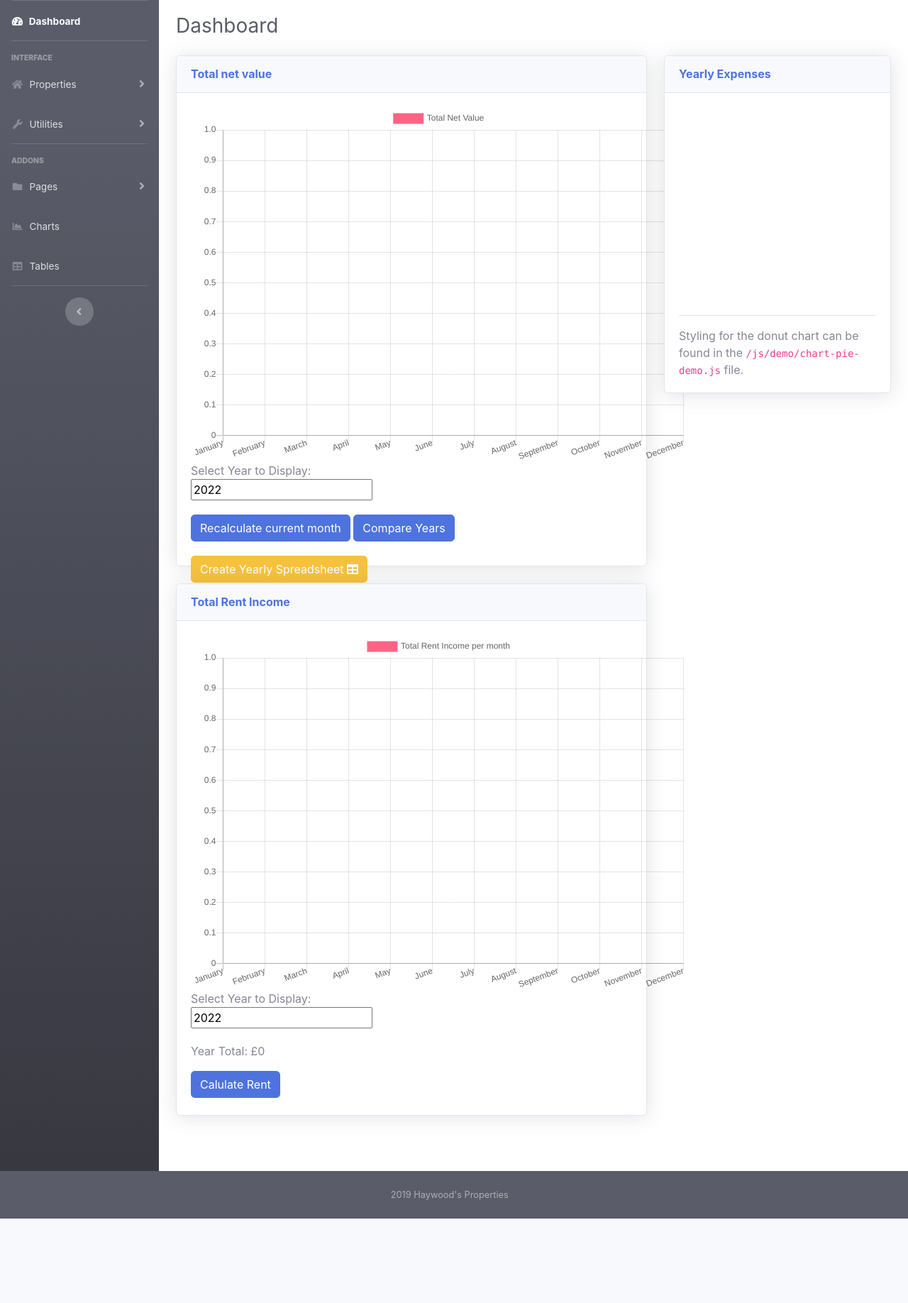
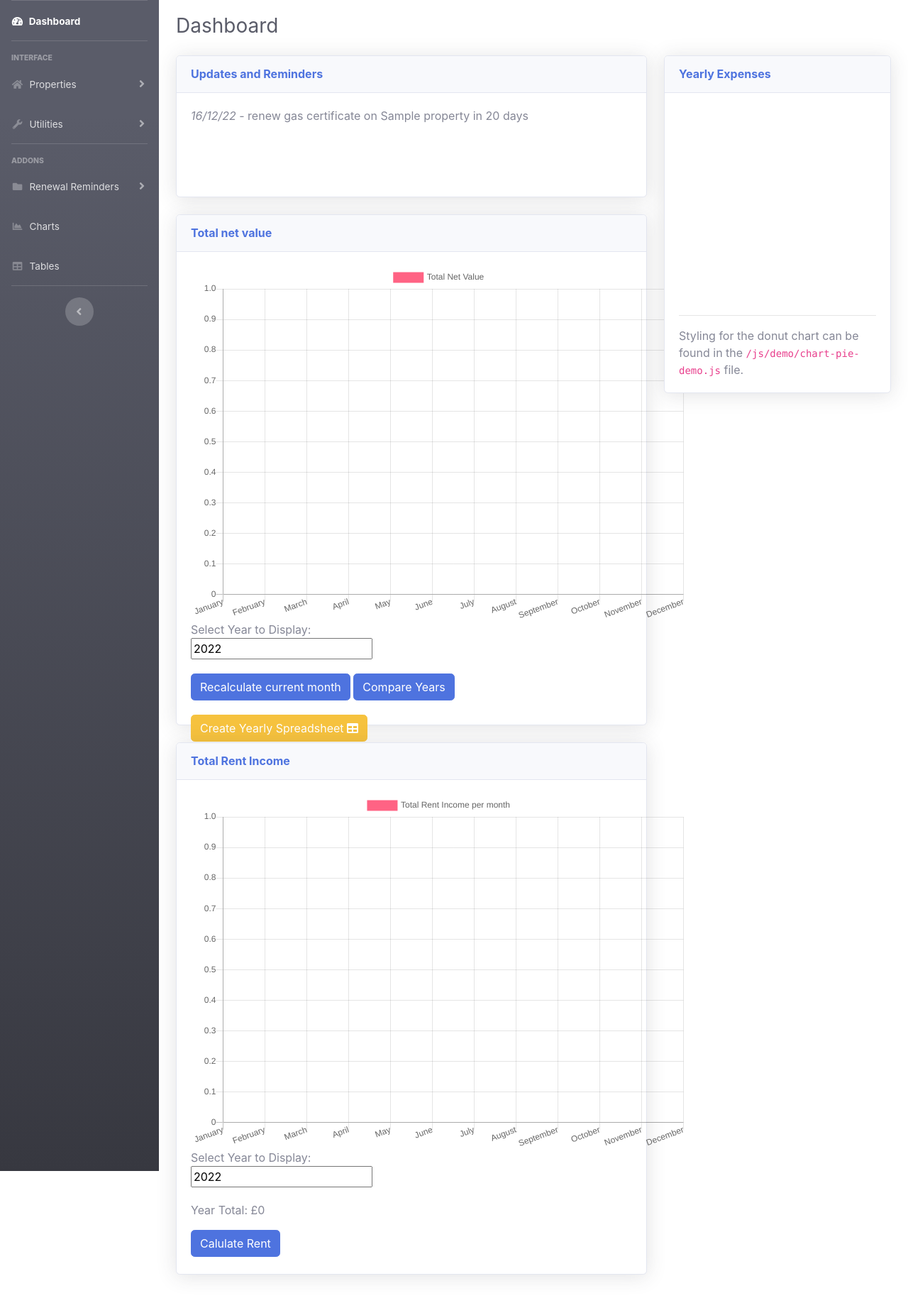
Before and after one commit to mbh1620/haywoods_propertiesv2, a Node server app: page /user/600000000000000000000001/manage in a window 1280 px wide. Shown: the part 56-1892 px from the top of the page at 71% size. Before the commit the page ends 1773 px from the top, so only its background shows below. Run offline with Node 20, Linux system fonts and the light colour scheme; a user stored in the database is signed in; tables that the repository leaves empty hold one stand-in row (values such as "Sample post"); a map, chart or similar area stays blank; some libraries are stand-ins or nearby versions.

Commit message:
updated the manage dashboard

```diff
--- a/models/property.js
+++ b/models/property.js
@@ -45,7 +45,10 @@ var propertySchema = new mongoose.Schema({
     Enquiries: [{
         type: mongoose.Schema.Types.ObjectId,
         ref: "Enquiry"
-    }]
+    }],
+    gasSafety: Date,
+    electricalSafety: Date,
+    propertyInsurance: Date,
 });
 
 module.exports = mongoose.model("Property", propertySchema);
--- a/views/manage.ejs
+++ b/views/manage.ejs
@@ -22,6 +22,16 @@
         <div class="col-xl-8 col-lg-7">
 
           <!-- Area Chart -->
+          <div class="card shadow mb-4" style="height:200px">
+            <div class="card-header py-3">
+              <h6 class="m-0 font-weight-bold text-primary">Updates and Reminders</h6>
+            </div>
+            <div class="card-body" style="height:550px;">
+              <% for(var i = 0; i < property.length; i++) { %>
+              <p><em>16/12/22</em> - renew gas certificate on <%= property[i].name %> in 20 days</p>
+              <% } %>
+            </div>
+          </div>
           <div class="card shadow mb-4" style="height:720px">
             <div class="card-header py-3">
               <h6 class="m-0 font-weight-bold text-primary">Total net value</h6>
--- a/views/partials/landlord-dashboard.ejs
+++ b/views/partials/landlord-dashboard.ejs
@@ -51,7 +51,6 @@
         <div class="bg-white py-2 collapse-inner rounded">
           <h6 class="collapse-header">Custom Utilities:</h6>
           <a class="collapse-item" href="/user/<%=currentUser._id%>/projection">Property Projection Tool</a>
-          <a class="collapse-item" href="utilities-other.html">Other</a>
         </div>
       </div>
     </li>
@@ -68,18 +67,15 @@
     <li class="nav-item">
       <a class="nav-link collapsed" href="#" data-toggle="collapse" data-target="#collapsePages" aria-expanded="true" aria-controls="collapsePages">
         <i class="fas fa-fw fa-folder"></i>
-        <span>Pages</span>
+        <span>Renewal Reminders</span>
       </a>
       <div id="collapsePages" class="collapse" aria-labelledby="headingPages" data-parent="#accordionSidebar">
         <div class="bg-white py-2 collapse-inner rounded">
-          <h6 class="collapse-header">Login Screens:</h6>
-          <a class="collapse-item" href="login.html">Login</a>
-          <a class="collapse-item" href="register.html">Register</a>
-          <a class="collapse-item" href="forgot-password.html">Forgot Password</a>
+          <h6 class="collapse-header">Reminders</h6>
+          <a class="collapse-item" href="login.html">Gas Safety</a>
+          <a class="collapse-item" href="register.html">Electrical Safety</a>
+          <a class="collapse-item" href="register.html">Property Insurance</a>
           <div class="collapse-divider"></div>
-          <h6 class="collapse-header">Other Pages:</h6>
-          <a class="collapse-item" href="404.html">404 Page</a>
-          <a class="collapse-item" href="blank.html">Blank Page</a>
         </div>
       </div>
     </li>
--- a/views/usersproperties.ejs
+++ b/views/usersproperties.ejs
@@ -19,6 +19,8 @@
 </div>
 <div class="container container-fluid">
     <div id="mapid" style="height:400px;margin-top: 20px;"></div>
+    <label style="margin-top:30px">Search: </label>
+    <input class="form-control" type="text" style="margin-top:5px" placeholder="Search for properties">
 </div>
 
 <div class="container container-fluid">
```
Also changed, not shown: views/show.ejs (+30 -17 lines).
